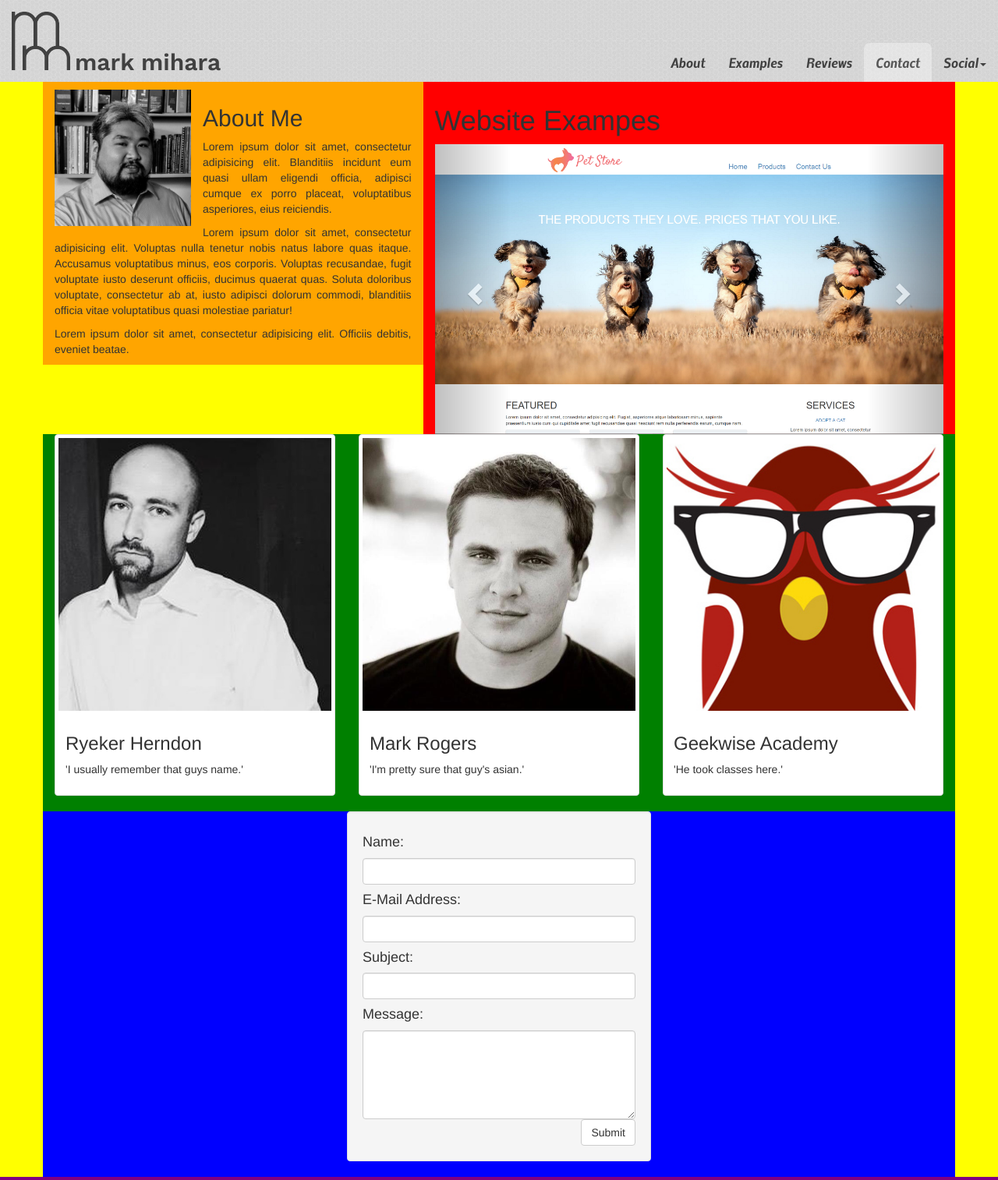
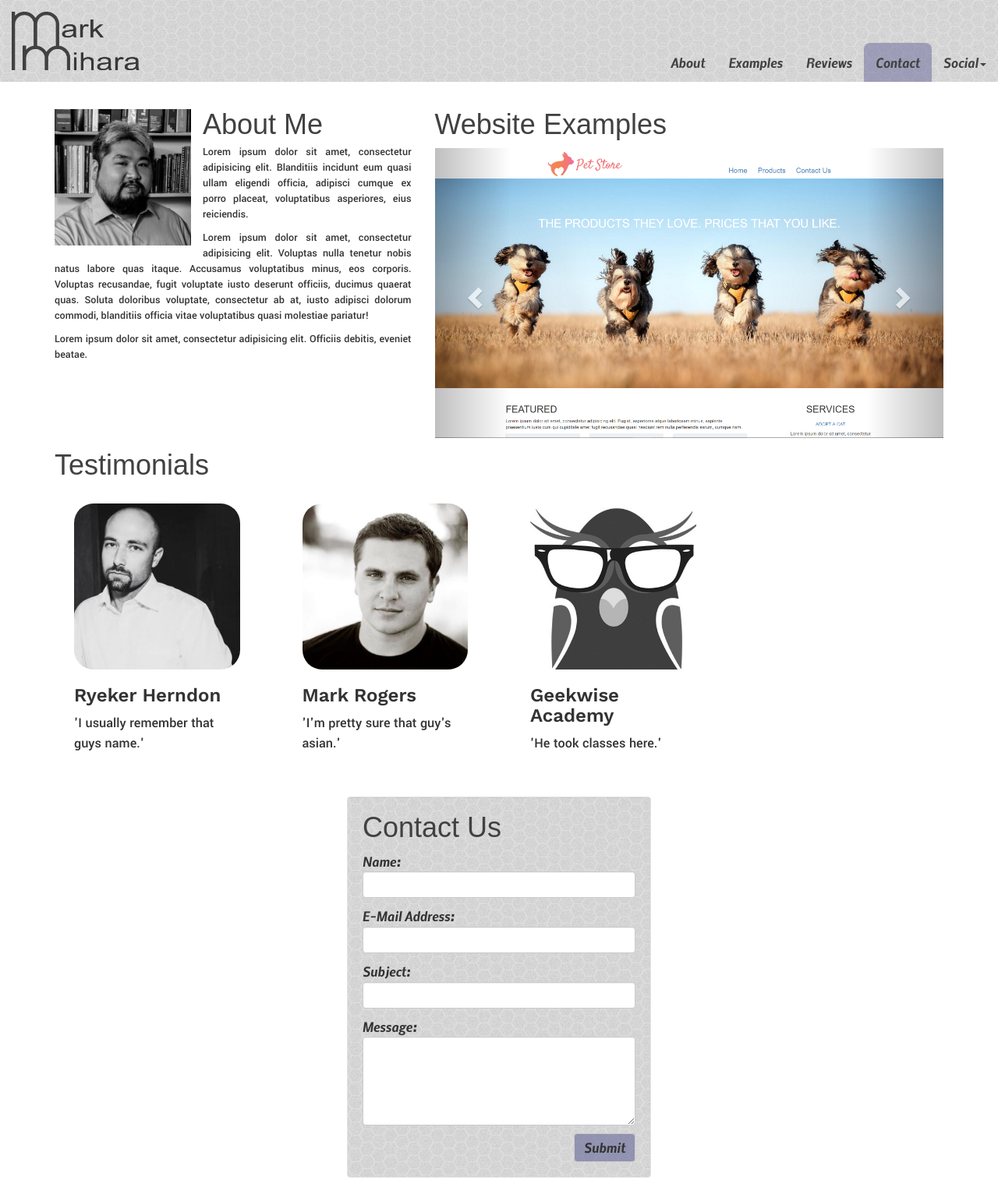
Before and after one commit to mmihara/geekwiseb2-final, a plain HTML site: page index.html in a window 1280 px wide. Shown: the top 1514 px of the page at 78% size. Drawn offline with nearby package versions, Linux system fonts and the light colour scheme; a web font is replaced by a local one.

Commit message:
styled content

```diff
--- a/css/style.css
+++ b/css/style.css
@@ -1,11 +1,19 @@
 /*========== IMPORTS ==========*/
 @import url('https://fonts.googleapis.com/css?family=Work+Sans:400,600');
 @import url('https://fonts.googleapis.com/css?family=Nobile:400i,700i');
+@import url('https://fonts.googleapis.com/css?family=Yantramanav:500');
+@import url('https://fonts.googleapis.com/css?family=Francois+One');
 
 /*========== UNIVERSALS ==========*/
 body {
-  background-color: yellow;
   position: relative;
+}
+
+h1 {
+  margin-top: 0px;
+  margin-bottom: 5px;
+  font-family: 'Francois One', sans-serif;
+  color: #414141;
 }
 
 /*========== NAVBAR ==========*/
@@ -17,14 +25,13 @@ body {
   border: none;
 }
 
-.navbar-default {
-  background-image: url("../img/light_honeycomb_2X.png");
-  background-size: contain;
+.navbar-default, .well {
+  background-image: url("../img/light_honeycomb.png");
+  background-size: auto;
 }
 
 .navbar-header {
   height: 105px;
-  /*width: 300px;*/
 }
 
 .navbar-brand {
@@ -35,10 +42,10 @@ body {
 .navbar-brand>img {
   height: 75px;
   margin: 15px;
-  margin-right: 6px;
+  margin-right: 2px;
 }
 
-.navbar h2 {
+/*.navbar h2 {
   font-family: 'Work Sans', sans-serif;
   font-weight: 600;
   display: inline;
@@ -47,16 +54,15 @@ body {
   margin-bottom: 15.75px;
   line-height: 19px;
   color: #414141;
-}
+}*/
 
 .navbar-default .navbar-nav>.active>a, .navbar-default .navbar-nav>.active>a:focus, .navbar-default .navbar-nav>.active>a:hover {
-  background-color: rgba(255, 255, 255, 0.35);
+  background-color: rgba(102, 102, 153, 0.5);
   border-radius: 8px 8px 0px 0px;
 }
 
-.navbar-default .navbar-nav>li>a, .navbar-default .navbar-nav .dropdown-menu>li>a {
+.navbar-default .navbar-nav>.active>a, .navbar-default .navbar-nav>.active>a:focus, .navbar-default .navbar-nav>.active>a:hover, .navbar-default .navbar-nav>li>a, .navbar-default .navbar-nav .dropdown-menu>li>a {
   font-family: 'Nobile', sans-serif;
-  font-style: italic;
   color: #414141;
 }
 
@@ -89,23 +95,31 @@ body {
 
 /*========== EXAMPLES ==========*/
 #about-examples {
-  margin-top: 100px;
+  margin-top: 125px;
+}
+
+#carousel-example-generic {
+  margin-top: 10px;
 }
 
 #examples, #about {
   padding-top: 15px;
 }
 
-#examples {
-  background-color: red;
+#about p, #reviews p {
+  font-family: 'Yantramanav', sans-serif;
+  font-weight: 500;
+}
+
+#about h1, #examples h1, #reviews h1,  {
+  margin-top: 0px;
+  margin-bottom: 5px;
+  font-family: 'Francois One', sans-serif;
 }
 
 /*========== ABOUT ==========*/
-#about {
-  background-color: orange;
-}
-
 #about img {
+  max-width: 175px;
   display: inline;
   height: 175px;
   float: left;
@@ -124,15 +138,49 @@ body {
 
 /*========== REVIEWS ==========*/
 #reviews {
-  background-color: green;
+  margin-top: 15px;
+}
+
+#reviews .thumbnail {
+  padding: 25px;
+  border: none;
+}
+
+#reviews .thumbnail img {
+  border-radius: 25px;
+}
+
+#reviews .caption {
+  padding: 0px;
+}
+
+#reviews h3 {
+  font-family: 'Work Sans', sans-serif;
+  font-weight: 700;
+}
+
+#reviews p {
+  font-size: 18px;
 }
 
 /*========== CONTACT ==========*/
-#contact {
-  background-color: blue;
+#contact h4, #contact .btn-default {
+  font-family: 'Nobile', sans-serif;
+  font-weight: 700;
+  font-size: 16px;
+}
+
+#contact h4 {
+  margin-top: 15px;
+  margin-bottom: 4px;
+}
+
+#contact textarea {
+  margin-bottom: 10px;
+}
+
+#contact .btn-default {
+  background-color: rgba(102, 102, 153, 0.6);
 }
 
 /*========== FOOTER ==========*/
-#footer {
-  background-color: purple;
-}
--- a/index.html
+++ b/index.html
@@ -15,12 +15,10 @@
   <nav class="navbar navbar-default navbar-fixed-top">
     <div class="container-fluid">
       <div class="navbar-header">
-
         <a class="navbar-brand" href="#about">
-          <img alt="Brand" src="img/logo-v3.png" class="img-responsive">
+          <img alt="Brand" src="img/logo-name.png" class="img-responsive">
         </a>
       </div>
-      <h2>mark mihara</h2>
       <button type="button" class="navbar-toggle collapsed" data-toggle="collapse" data-target="#navbar-example" aria-expanded="false">
         <span class="sr-only">Toggle navigation</span>
         <span class="icon-bar"></span>
@@ -52,7 +50,7 @@
     <div class="row" id="about-examples">
       <!-- EXAMPLES STARTS HERE -->
       <div class="col-md-7 col-md-push-5" id="examples">
-        <h1>Website Exampes</h1>
+        <h1>Website Examples</h1>
         <div id="carousel-example-generic" class="carousel slide" data-ride="carousel">
           <!-- Indicators -->
           <ol class="carousel-indicators">
@@ -96,7 +94,7 @@
       <!-- ABOUT STARTS HERE -->
       <div class="col-md-5 col-md-pull-7" id="about">
         <img src="img/mark.jpg" alt="picture of mark" class="img-responsive">
-        <h2>About Me</h2>
+        <h1>About Me</h1>
         <p>Lorem ipsum dolor sit amet, consectetur adipisicing elit. Blanditiis incidunt eum quasi ullam eligendi officia, adipisci cumque ex porro placeat, voluptatibus asperiores, eius reiciendis.</p>
         <p>Lorem ipsum dolor sit amet, consectetur adipisicing elit. Voluptas nulla tenetur nobis natus labore quas itaque. Accusamus voluptatibus minus, eos corporis. Voluptas recusandae, fugit voluptate iusto deserunt officiis, ducimus quaerat quas. Soluta doloribus voluptate, consectetur ab at, iusto adipisci dolorum commodi, blanditiis officia vitae voluptatibus quasi molestiae pariatur!</p>
         <p>Lorem ipsum dolor sit amet, consectetur adipisicing elit. Officiis debitis, eveniet beatae.</p>
@@ -105,8 +103,9 @@
     <!-- REVIEWS STARTS HERE -->
     <div class="row" id="reviews">
       <div class="col-md-12">
+        <h1>Testimonials</h1>
         <div class="row">
-          <div class="col-sm-6 col-md-4">
+          <div class="col-sm-4 col-md-3">
             <div class="thumbnail">
               <img src="img/ryeker.jpg" alt="ryeker">
               <div class="caption">
@@ -115,7 +114,7 @@
               </div>
             </div>
           </div>
-          <div class="col-sm-6 col-md-4">
+          <div class="col-sm-4 col-md-3">
             <div class="thumbnail">
               <img src="img/mark-rogers.jpg" alt="mark rogers">
               <div class="caption">
@@ -124,9 +123,9 @@
               </div>
             </div>
           </div>
-          <div class="col-sm-6 col-md-4">
+          <div class="col-sm-6 col-md-3">
             <div class="thumbnail">
-              <img src="img/geekwise.jpg" alt="geekwise">
+              <img src="img/geekwise-gray.jpg" alt="geekwise">
               <div class="caption">
                 <h3>Geekwise Academy</h3>
                 <p>'He took classes here.'</p>
@@ -139,6 +138,7 @@
     <!-- CONTACT STARTS HERE -->
     <div class="row" id="contact">
       <div class="col-md-4 col-md-offset-4 well">
+        <h1>Contact Us</h1>
         <h4>Name:</h4>
         <input type="text" class="form-control">
         <h4>E-Mail Address:</h4>
```
Also changed, not shown: img/geekwise-gray.jpg (added), img/logo-name.png (added).
